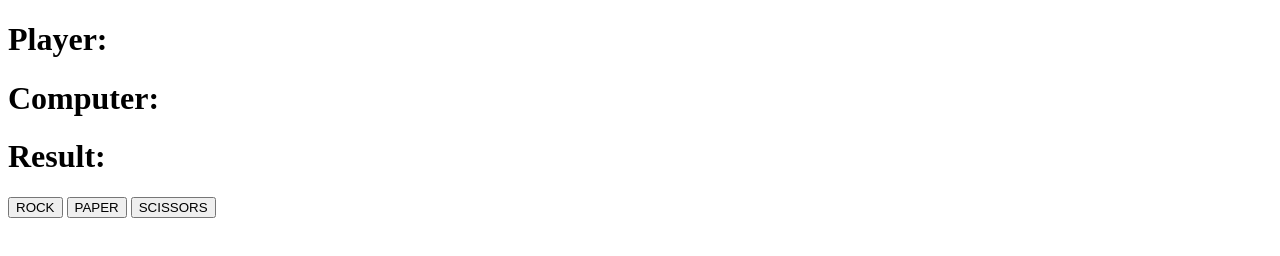
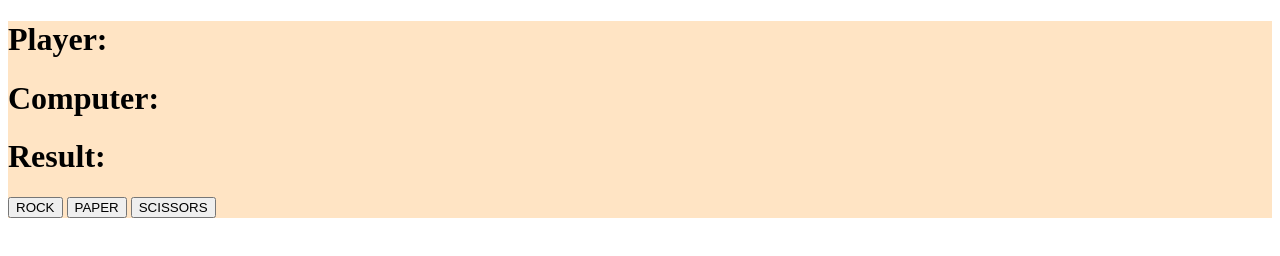
Before and after one commit to madeleine2086/Rock-Paper-Scissors, a plain HTML site: page index.html in a window 1280 px wide. Drawn offline with Linux system fonts and the light colour scheme.

Commit message:
"give ID to main game div and add temporary background colour"

```diff
--- /dev/null
+++ b/assets/css/style.css
@@ -0,0 +1,3 @@
+#mainDiv {
+    background-color: bisque;
+}
--- a/index.html
+++ b/index.html
@@ -4,9 +4,10 @@
     <meta charset="UTF-8">
     <meta name="viewport" content="width=device-width, initial-scale=1.0">
     <title>Magda's Rock-Paper-Scissors Game</title>
+    <link rel="stylesheet" href="assets/css/style.css">
 </head>
 <body>
-    <div>
+    <div id="mainDiv">
         <h1>Player: </h1>
         <h1>Computer: </h1>
         <h1>Result: </h1>
@@ -14,5 +15,6 @@
         <button>PAPER</button>
         <button>SCISSORS</button>
     </div>
+    <script src="script.js"></script>
 </body>
 </html>
```
Also changed, not shown: assets/Javascript/script.js (added), assets/style.css (deleted).
